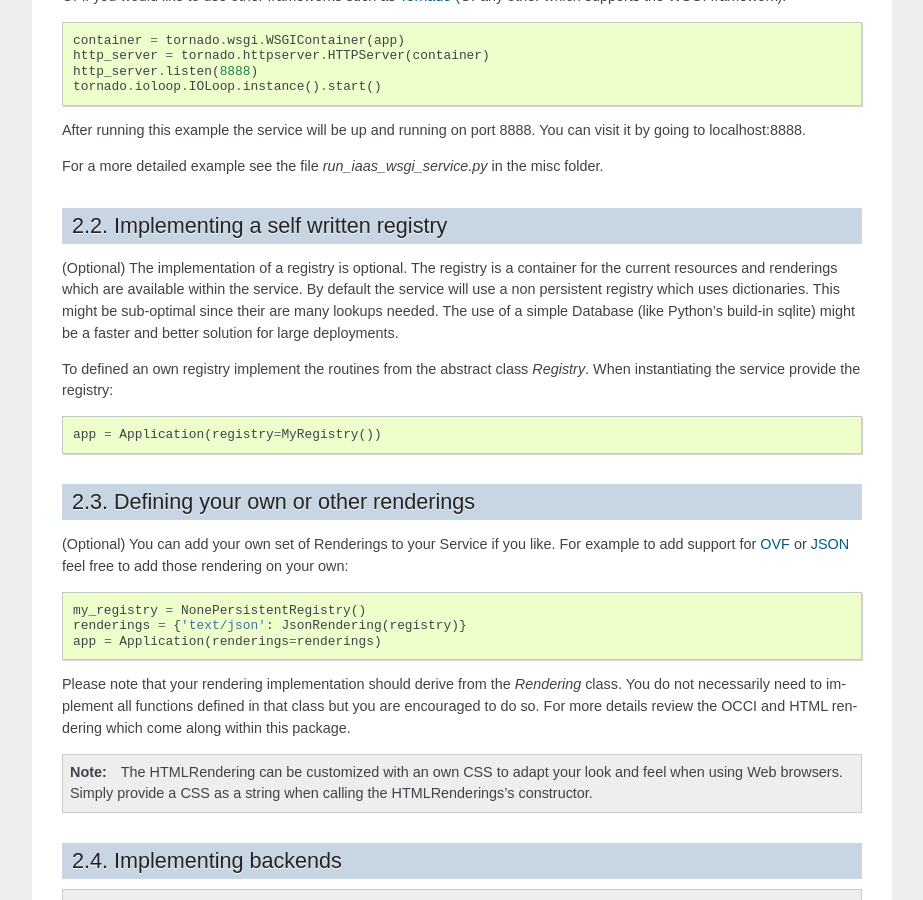
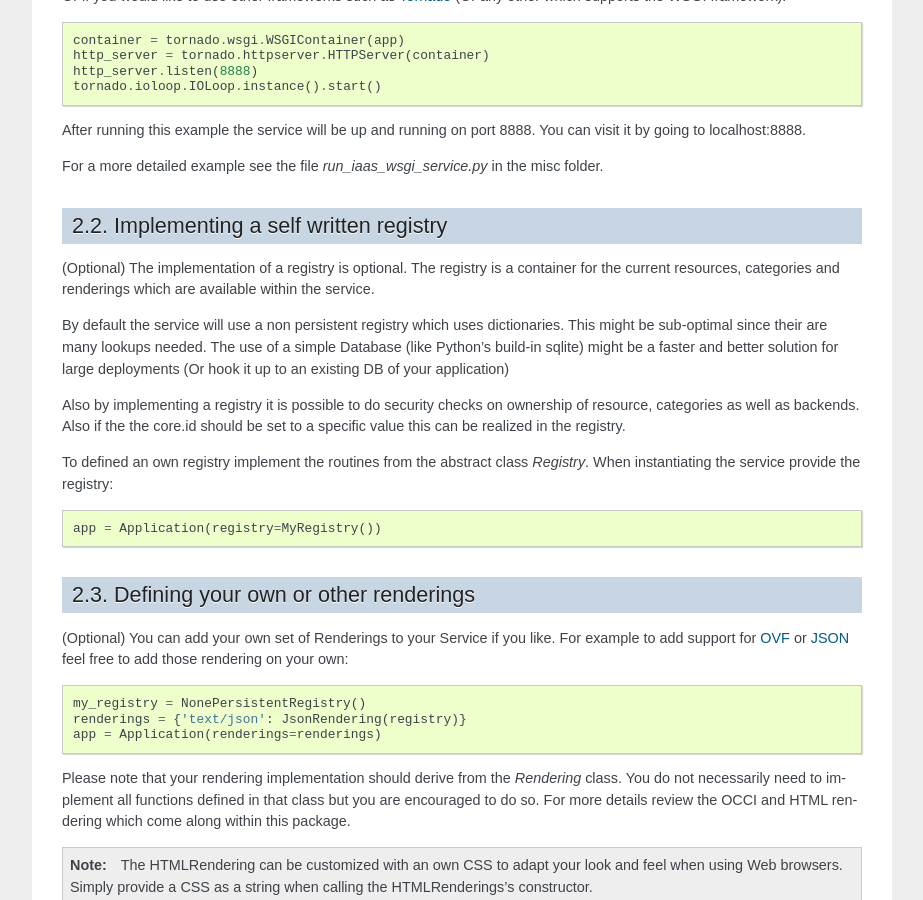
Before and after one commit to tmetsch/pyssf, a Sphinx documentation site: the page built from docs/source/occi.txt, in a window 1280 px wide and 900 px high, scrolled down 1500 px. Shown: the whole window, without its empty margins (198-1121 px from the left). Built offline with Sphinx 7.4.7, drawn with Linux system fonts in a browser that asks for light colours.

Commit message:
updated doc

```diff
--- a/docs/source/occi.txt
+++ b/docs/source/occi.txt
@@ -121,11 +121,18 @@ Implementing a self written registry
 ------------------------------------
 
 (Optional) The implementation of a registry is optional. The registry is a
-container for the current resources and renderings which are available within
-the service. By default the service will use a non persistent registry which
-uses dictionaries. This might be sub-optimal since their are many lookups
-needed. The use of a simple Database (like Python's build-in sqlite) might be
-a faster and better solution for large deployments.
+container for the current resources, categories and renderings which are
+available within the service.
+
+By default the service will use a non persistent registry which uses
+dictionaries. This might be sub-optimal since their are many lookups needed.
+The use of a simple Database (like Python's build-in sqlite) might be a faster
+and better solution for large deployments (Or hook it up to an existing DB of
+your application)
+
+Also by implementing a registry it is possible to do security checks on
+ownership of resource, categories as well as backends. Also if the the core.id
+should be set to a specific value this can be realized in the registry.
 
 To defined an own registry implement the routines from the abstract class
 *Registry*. When instantiating the service provide the registry::
```
